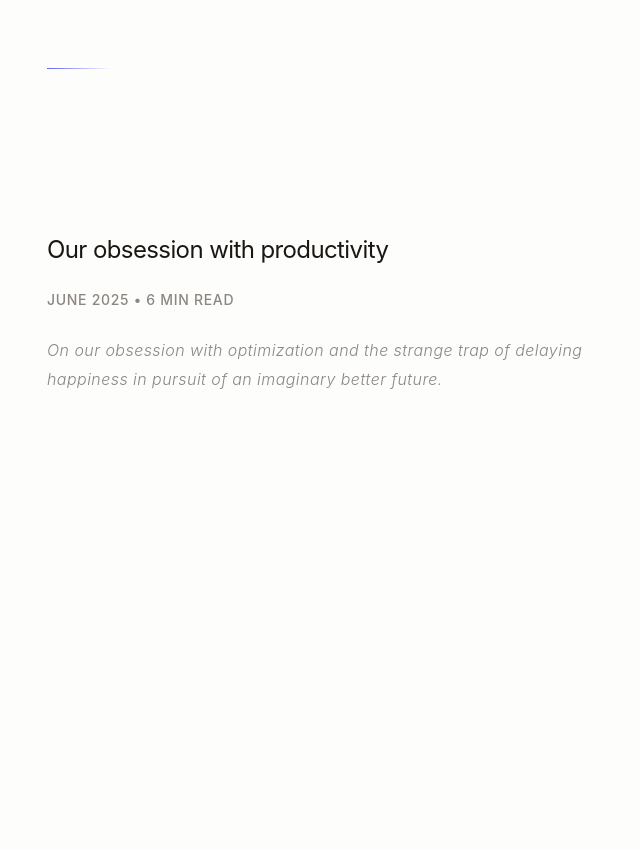
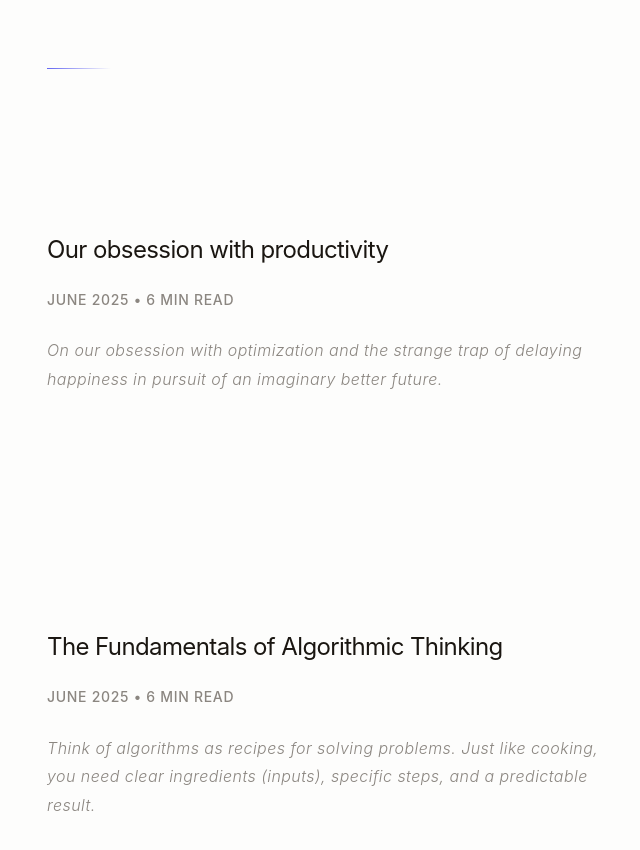
Before and after one commit to Jorgeisnotabot/essays-by-jorge-dominguez, a plain HTML site: page index.html in a window 1280 px wide. Shown: the part 226-1076 px from the top of the page, without its empty margins (305-945 px from the left). Before the commit the page ends 800 px from the top, so only its background shows below. Drawn offline with Linux system fonts and the light colour scheme.

Commit message:
Added a new essay card for "The Fundamentals of Algorithmic Thinking" in index.html, expanding the personal essay collection.

```diff
--- a/index.html
+++ b/index.html
@@ -313,6 +313,11 @@
                     <div class="essay-meta">June 2025 • 6 min read</div>
                     <p class="essay-excerpt">On our obsession with optimization and the strange trap of delaying happiness in pursuit of an imaginary better future.</p>
                 </article>
+                <article class="essay-card">
+                    <h2><a href="essays/algorithmic-thinking.html" class="essay-title">The Fundamentals of Algorithmic Thinking</a></h2>
+                    <div class="essay-meta">June 2025 • 6 min read</div>
+                    <p class="essay-excerpt">Think of algorithms as recipes for solving problems. Just like cooking, you need clear ingredients (inputs), specific steps, and a predictable result.</p>
+                </article>
             </div>
         </main>
     </div>
```
